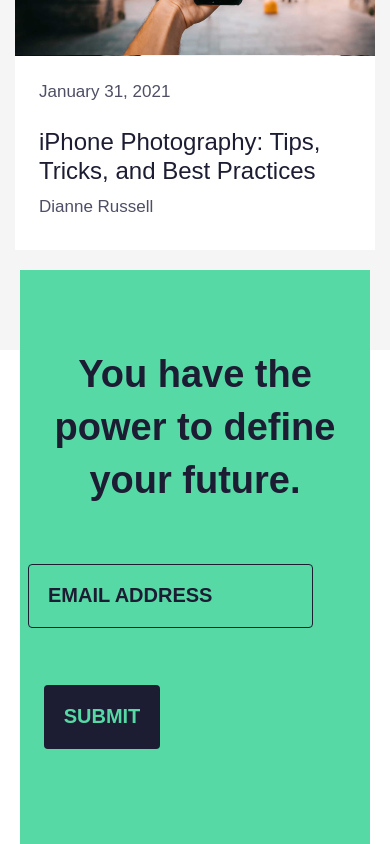
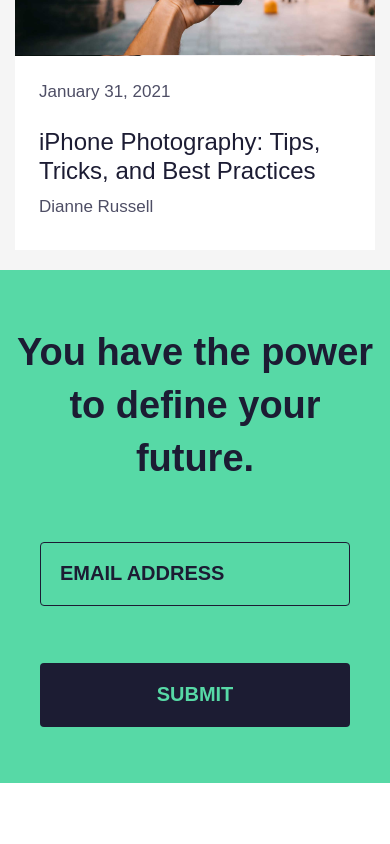
Before and after one commit to uzregxurshid/albisonintern, a React (Create React App) app: page / in a window 390 px wide. Shown: the part 9026-9870 px from the top of the page. After the commit the page ends 9809 px from the top, so only its background shows below. Built offline with nearby package versions, Linux system fonts and the light colour scheme; the HTML template or start-up script is replaced by a standard one.

Commit message:
contactpage responsive

```diff
--- a/src/components/contact.jsx
+++ b/src/components/contact.jsx
@@ -1,12 +1,12 @@
 import React from 'react'
 const styles = {
   contact: 'contact bg-transparent -mt-20',
-  container: 'container max-w-[1316px] px-5 mx-auto',
-  contact__container: 'contact__container bg-mainbggreen flex flex-col items-center  pt-[78px] pb-[95px] md:px-2 sm:py-15',
+  container: 'container max-w-[1316px] px-5 mx-auto w475:p-0',
+  contact__container: 'contact__container bg-mainbggreen flex flex-col items-center  pt-[78px] pb-[95px] md:px-2 sm:py-14 w475:w-screen',
   contact__header: 'contact__header text-[44px] leading-[53px] font-bold text-maintext text-center not-italic md:text-[38px]',
-  contact__mail: 'sm:w-[285px] pl-[19px] bg-transparent border-[1px] rounded border-maintext w-[400px] h-16 text-maintext leading-[53px] text-[20px] font-bold mt-[57px] placeholder:text-maintext placeholder:leading-[53px] placeholder:text-[20px] placeholder:font-bold placeholder:mt-[57px]',
-  contact__button: 'ml-4 w-[116px] h-16 rounded bg-maintext text-mainbggreen text-center leading-[53px] text-[20px] font-bold mt-[57px]',
-
+  contact__mail: 'w475:w-[310px] sm:w-[285px] pl-[19px] bg-transparent border-[1px] rounded border-maintext w-[400px] h-16 text-maintext leading-[53px] text-[20px] font-bold mt-[57px] placeholder:text-maintext placeholder:leading-[53px] placeholder:text-[20px] placeholder:font-bold placeholder:mt-[57px]',
+  contact__button: 'w475:w-[310px] w475:ml-0 ml-4 w-[116px] h-16 rounded bg-maintext text-mainbggreen text-center leading-[53px] text-[20px] font-bold mt-[57px]',
+  contact__form: 'w475:flex w475:flex-col w475:items-center'
 }
 const Contacts = () => {
   return (
@@ -14,7 +14,7 @@ const Contacts = () => {
       <div className={styles.container}>
         <div className={styles.contact__container}>
           <h2 className={styles.contact__header}>You have the power to define your future.</h2>
-          <form action="/">
+          <form className={styles.contact__form} action="/">
             <input className={styles.contact__mail} type="email" name="email" id="email" placeholder='EMAIL ADDRESS' required="required" />
             <button className={styles.contact__button} type='submit'> SUBMIT</button>
           </form>
--- a/tailwind.config.js
+++ b/tailwind.config.js
@@ -20,6 +20,7 @@ module.exports = {
       w770: { max: "750px" },
       w640: { max: "640px" },
       w520: { max: "520px" },
+      w475: { max: "475px" },
       w425: { max: "425px" },
       w375: { max: "375px" },
     },
```
